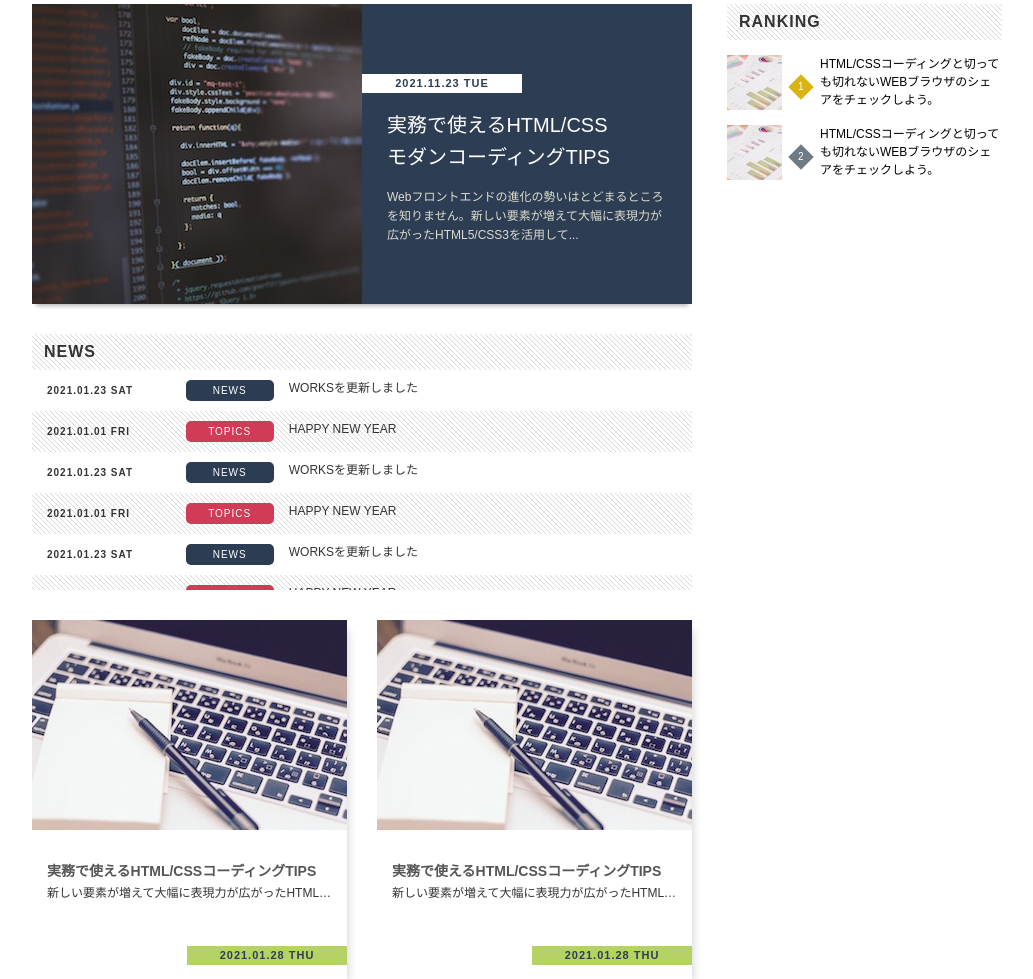
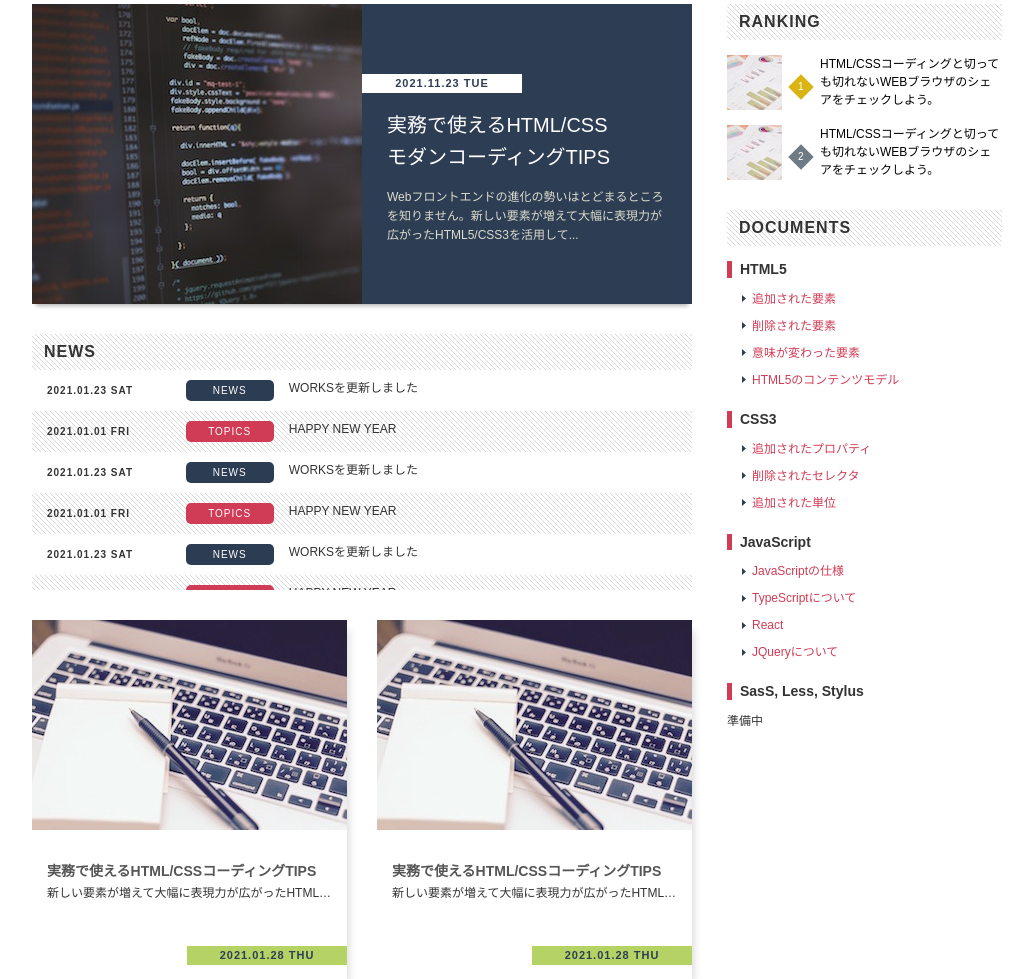
Before and after one commit to mutsuhiro6/html5-css3-modern_coding, a PHP site: page / in a window 1280 px wide. Shown: the part 165-1144 px from the top of the page, without its empty margins (123-1156 px from the left). Run offline with PHP 8.4, Linux system fonts and the light colour scheme.

Commit message:
add documents area

```diff
--- a/standard-layout/css/style.css
+++ b/standard-layout/css/style.css
@@ -407,3 +407,32 @@ a:link, a:visited, a:hover, a:active {
     font-size: 1.0rem;
     transform: rotate(-45deg);
 }
+
+/* Documents */
+.documents {
+    margin: 10px, 10px, 30px;
+}
+.documents, .documents ul {
+    list-style-type: none;
+}
+.documents > li .title {
+    margin: 15px 0;
+    padding-left: 8px;
+    border-left: 5px solid #d03c56;
+    font-size: 1.4rem;
+    line-height: 1.2;
+}
+.documents > li + li {
+    margin-top: 25px;
+}
+.documents > li ul {
+    margin: 15px;
+}
+.documents > li ul > li {
+    margin-bottom: 15px;
+    padding-left: 10px;
+    background: url('../images/arrow.gif') no-repeat left center;
+}
+.documents a:hover {
+    text-decoration: underline;
+}
--- a/standard-layout/index.html
+++ b/standard-layout/index.html
@@ -163,6 +163,39 @@
                     </a>
                 </li>
             </ol>
+            <h2 class="heading">DOCUMENTS</h2>
+            <ul class="documents">
+                <li>
+                    <h3 class="title">HTML5</h3>
+                    <ul>
+                        <li><a href="#">追加された要素</a></li>
+                        <li><a href="#">削除された要素</a></li>
+                        <li><a href="#">意味が変わった要素</a></li>
+                        <li><a href="#">HTML5のコンテンツモデル</a></li>
+                    </ul>
+                </li>
+                <li>
+                    <h3 class="title">CSS3</h3>
+                    <ul>
+                        <li><a href="#">追加されたプロパティ</a></li>
+                        <li><a href="#">削除されたセレクタ</a></li>
+                        <li><a href="#">追加された単位</a></li>
+                    </ul>
+                </li>
+                <li>
+                    <h3 class="title">JavaScript</h3>
+                    <ul>
+                        <li><a href="#">JavaScriptの仕様</a></li>
+                        <li><a href="#">TypeScriptについて</a></li>
+                        <li><a href="#">React</a></li>
+                        <li><a href="#">JQueryについて</a></li>
+                    </ul>
+                </li>
+                <li>
+                    <h3 class="title">SasS, Less, Stylus</h3>
+                    <p>準備中</p>
+                </li>
+            </ul>
         </div>
     </div>
     <footer class="footer">
```
